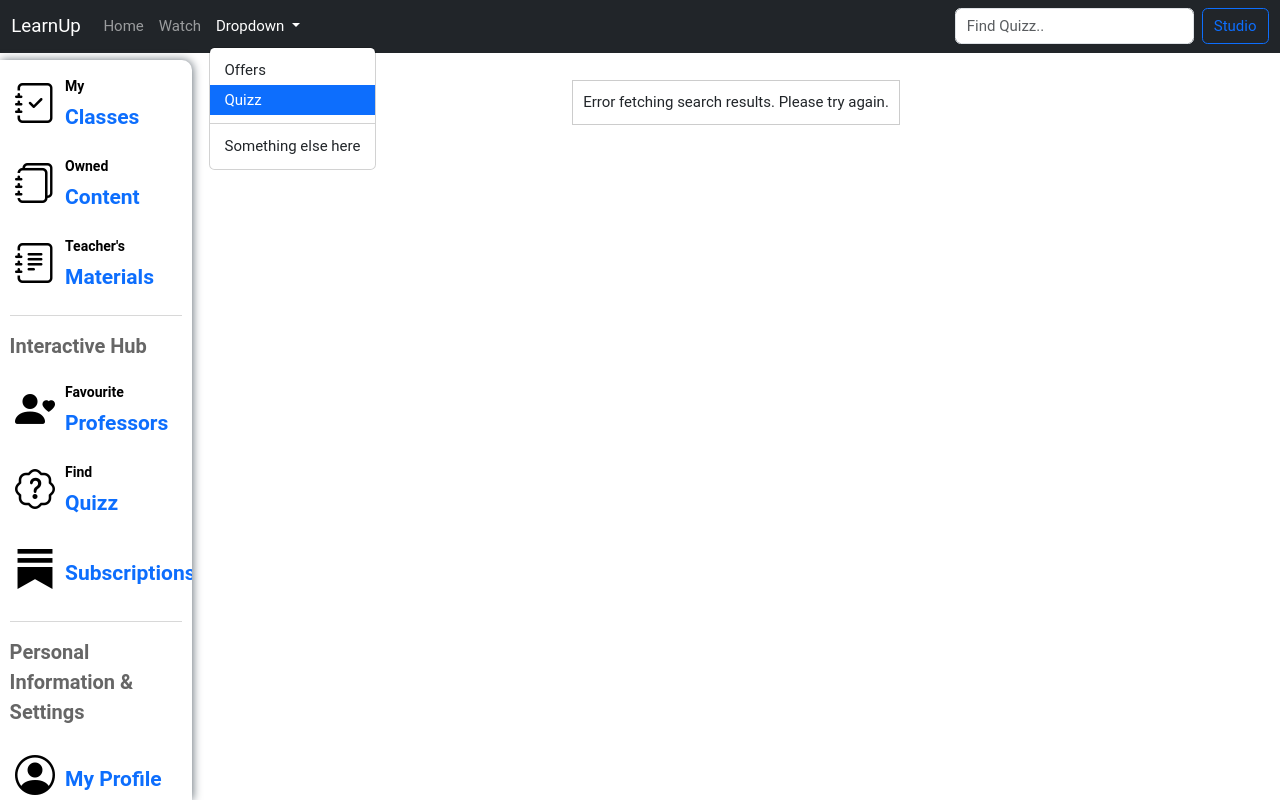
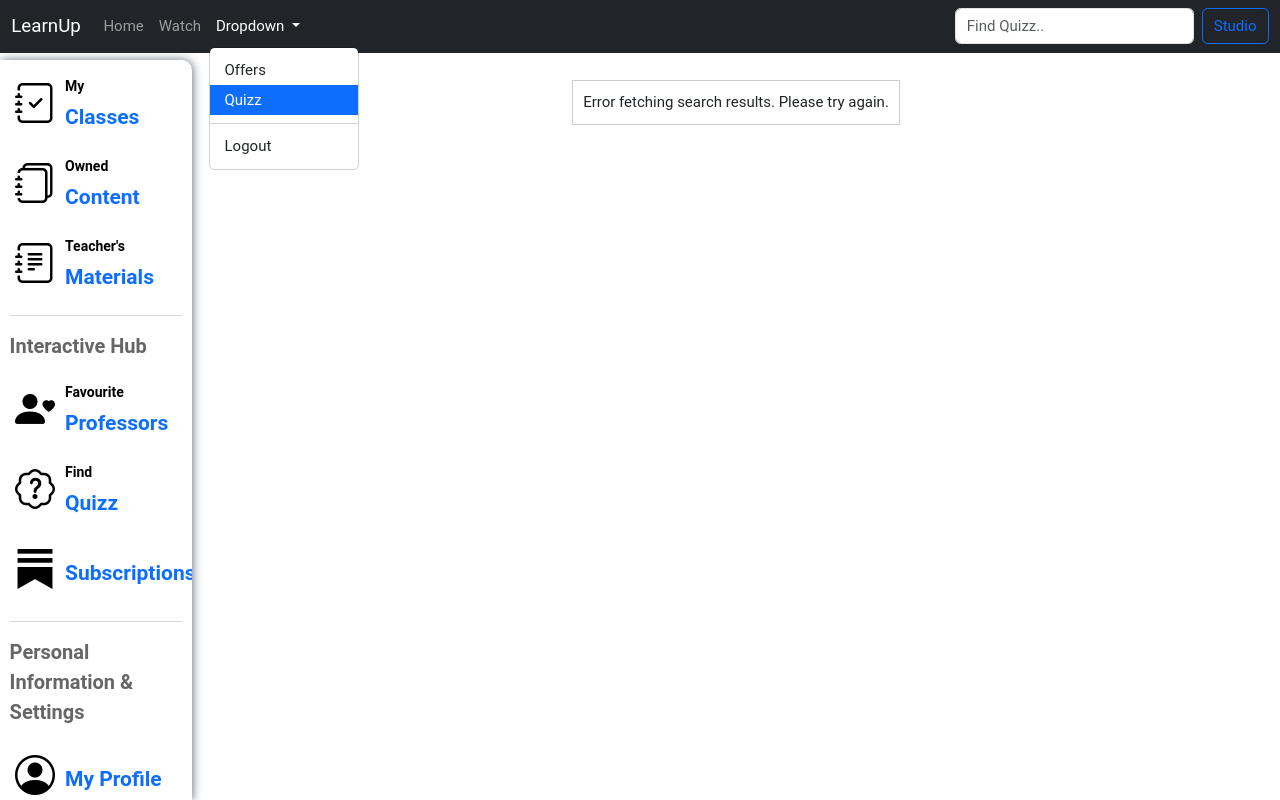
Before and after one commit to taze24/learn-up, a website: page quizz.html in a window 1280 px wide. Both pictures are taken after a click on the button "Dropdown". Drawn offline with nearby package versions, Linux system fonts and the light colour scheme; no server answers.

Commit message:
Added Logout with deletion of Local Storage

```diff
--- a/quizz.html
+++ b/quizz.html
@@ -43,7 +43,7 @@
                                 <hr class="dropdown-divider" />
                             </li>
                             <li>
-                                <a class="dropdown-item" href="#">Something else here</a>
+                                <a class="dropdown-item" id="Logout" href="#">Logout</a>
                             </li>
                         </ul>
                     </li>
--- a/scripts/lectureRoom.js
+++ b/scripts/lectureRoom.js
@@ -2,6 +2,12 @@
 document.addEventListener("DOMContentLoaded", function () {
     const titles = document.querySelectorAll(".title");
     const maxTitleLength = 100; // Set the max character limit
+
+    const logoutBtn = document.getElementById("Logout");
+    logoutBtn.addEventListener("click", () => {
+        localStorage.clear();
+        window.location.href = "login.html"
+    });
 
     const url = window.location.href;
     const currentPage = url.substring(url.lastIndexOf('/') + 1, url.lastIndexOf('.'));
```
Also changed, not shown: lectureRoom.html (+1 -1 lines), offers.html (+1 -1 lines).
